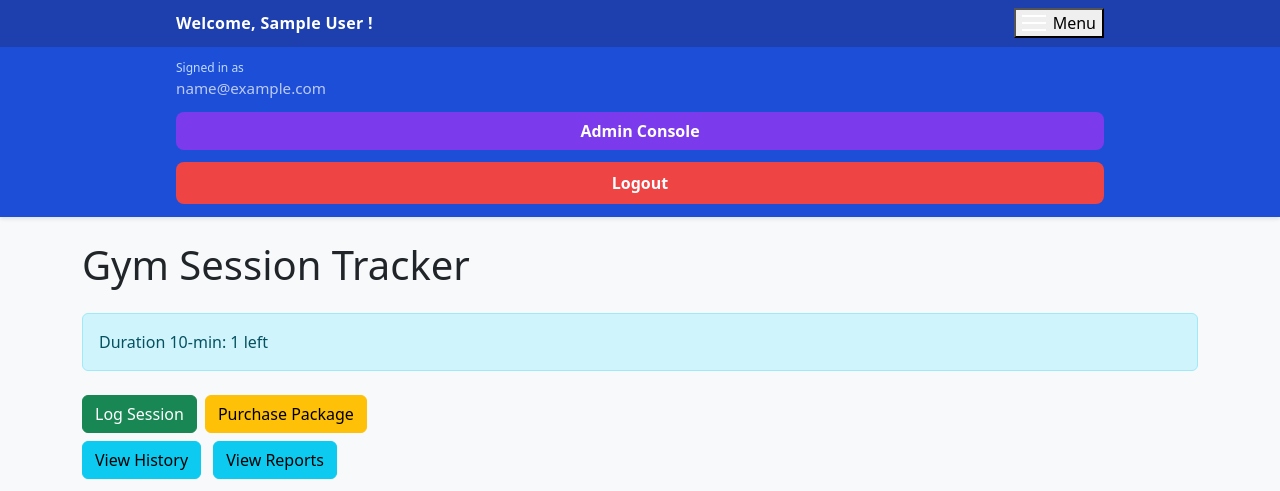
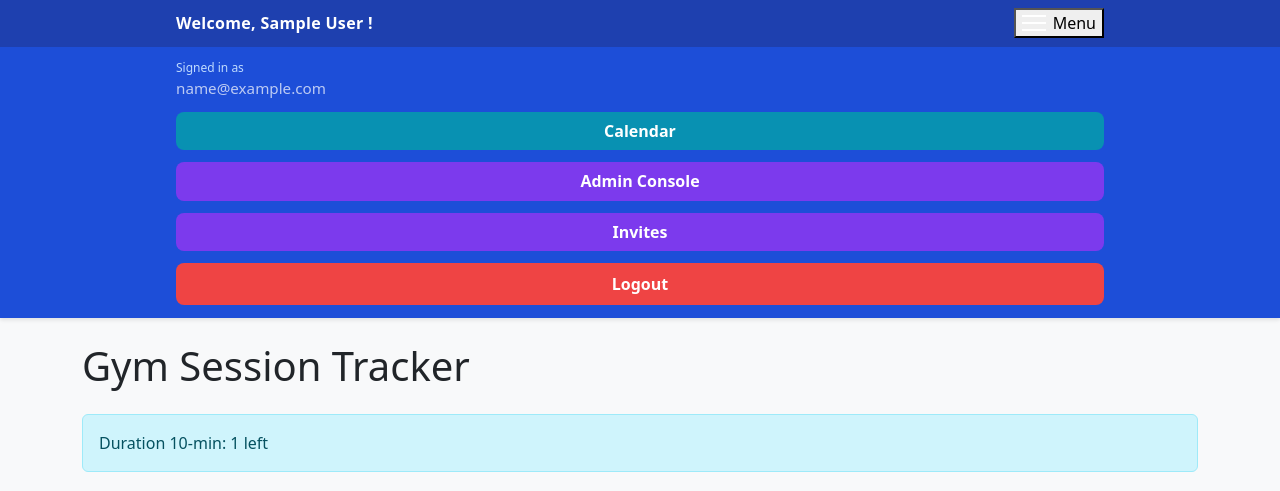
Before and after one commit to dgherman/gym_tracker, a FastAPI app: page / in a window 1280 px wide, after a click on "Menu". Shown: the top 491 px of the page. Run offline with FastAPI, Linux system fonts and the light colour scheme; the visitor is signed in with stand-in values (Sample User, id 1); tables that the repository leaves empty hold one stand-in row (values such as "Sample post").

Commit message:
feat: add Calendar and Invites nav links

```diff
--- a/templates/_nav.html
+++ b/templates/_nav.html
@@ -75,8 +75,10 @@
             <span style="opacity:.7">{{ current_user.email or "no-email" }}</span>
           </div>
         </div>
+        <a class="gt-admin-link" href="/calendar" style="background:#0891b2">Calendar</a>
         {% if current_user.role == "admin" %}
           <a class="gt-admin-link" href="/admin">Admin Console</a>
+          <a class="gt-admin-link" href="/admin/invites">Invites</a>
         {% endif %}
         <a class="gt-logout" href="/logout">Logout</a>
       {% else %}
```
